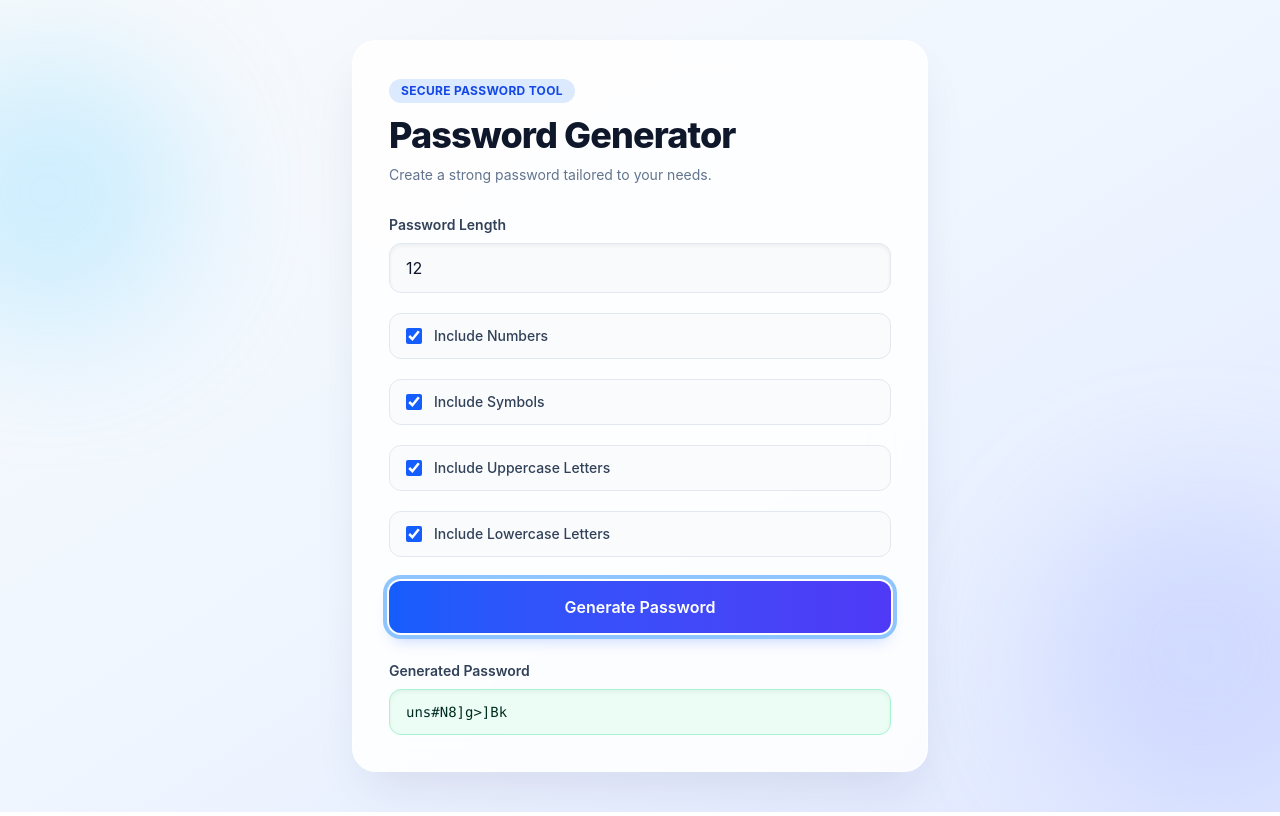
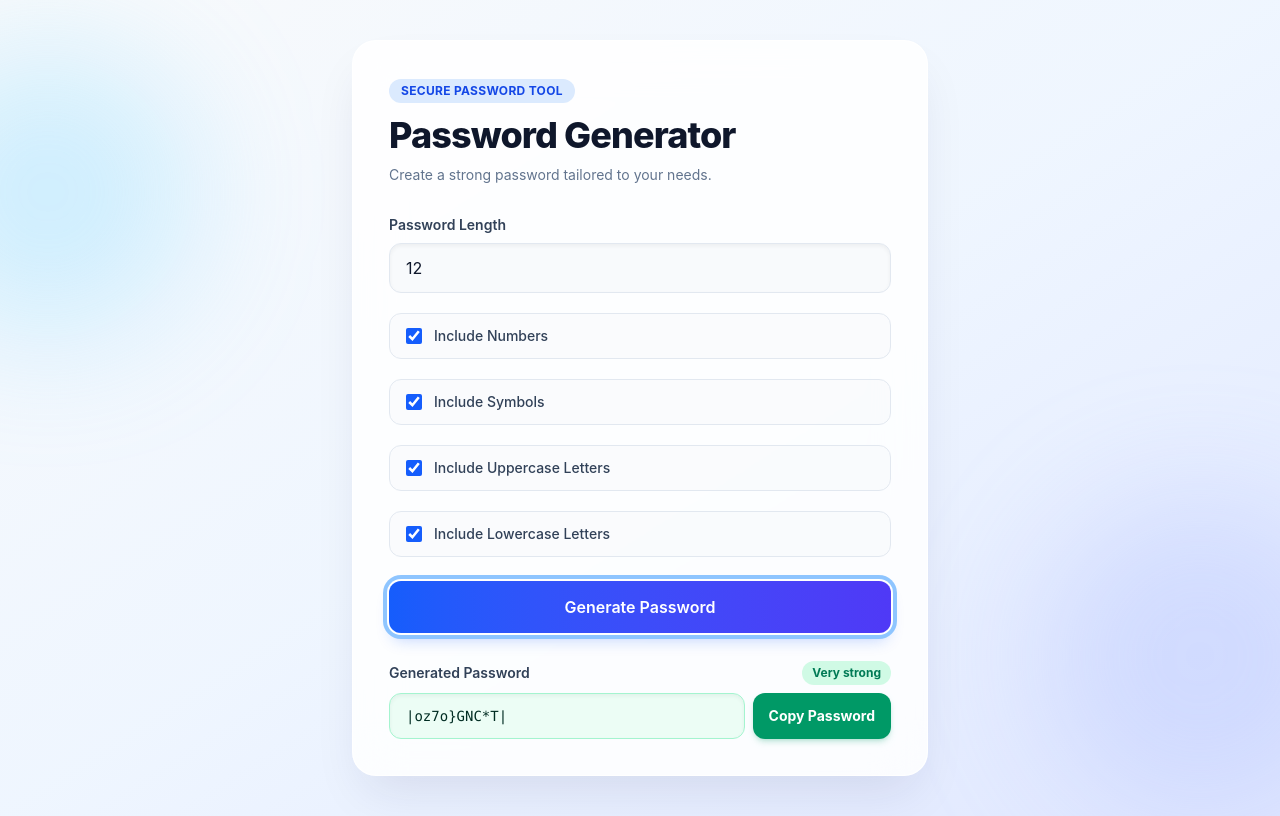
Before and after one commit to mo7732190-afk/Password-genrator, a React (Vite) app: page / in a window 1280 px wide. Both pictures are taken after a click on the button "Generate Password". Built offline with nearby package versions, Linux system fonts and the light colour scheme.

Commit message:
Added the Copy Password button

```diff
--- a/src/Components/GeneratedPassword.tsx
+++ b/src/Components/GeneratedPassword.tsx
@@ -1,6 +1,8 @@
+import { useState } from "react";
 import { usePasswordStore } from "../store";
 
 const GeneratedPassword = () => {
+    const [copyMessage, setCopyMessage] = useState("");
     const {
         length,
         setLength,
@@ -13,8 +15,17 @@ const GeneratedPassword = () => {
         includeLowercase,
         toggleLowercase,
         generatedPassword,
+        passwordStrength,
         generatePassword,
     } = usePasswordStore();
+
+    const copyPassword = async () => {
+      if (!generatedPassword) return;
+
+      await navigator.clipboard.writeText(generatedPassword);
+      setCopyMessage("Copied!");
+      window.setTimeout(() => setCopyMessage(""), 2000);
+    };
 
   return (
     <main className="relative flex min-h-screen w-full items-center justify-center overflow-hidden bg-linear-to-br from-slate-50 via-blue-50 to-indigo-100 px-4 py-10">
@@ -41,7 +52,7 @@ const GeneratedPassword = () => {
           <input
             id="password-length"
             type="number"
-            min={1}
+            min={4}
             max={128}
             value={length}
             onChange={(event) => setLength(Number(event.target.value))}
@@ -74,18 +85,38 @@ const GeneratedPassword = () => {
           Generate Password
         </button>
 
+        {passwordStrength && !generatedPassword && (
+          <p className="rounded-xl bg-amber-50 px-4 py-3 text-sm font-medium text-amber-800">
+            {passwordStrength}
+          </p>
+        )}
+
         {generatedPassword && (
           <div className="mt-2">
-            <label htmlFor="generated-password" className="mb-2 block text-sm font-semibold text-slate-700">
+            <div className="mb-2 flex items-center justify-between gap-3">
+              <label htmlFor="generated-password" className="block text-sm font-semibold text-slate-700">
                 Generated Password
               </label>
+              <span className="rounded-full bg-emerald-100 px-2.5 py-1 text-xs font-bold text-emerald-700">
+                {passwordStrength}
+              </span>
+            </div>
+            <div className="flex flex-col gap-2 sm:flex-row">
               <input
                 id="generated-password"
                 type="text"
                 value={generatedPassword}
                 readOnly
-              className="w-full rounded-xl border border-emerald-200 bg-emerald-50 px-4 py-3 font-mono text-sm text-emerald-950 shadow-inner outline-none focus:border-emerald-500 focus:ring-4 focus:ring-emerald-100"
+                className="min-w-0 flex-1 rounded-xl border border-emerald-200 bg-emerald-50 px-4 py-3 font-mono text-sm text-emerald-950 shadow-inner outline-none focus:border-emerald-500 focus:ring-4 focus:ring-emerald-100"
               />
+              <button
+                type="button"
+                onClick={copyPassword}
+                className="rounded-xl bg-emerald-600 px-4 py-3 text-sm font-bold text-white shadow-md shadow-emerald-600/20 transition hover:bg-emerald-700 focus:outline-none focus:ring-4 focus:ring-emerald-200"
+              >
+                {copyMessage || "Copy Password"}
+              </button>
+            </div>
           </div>
         )}
       </div>
--- a/src/store.ts
+++ b/src/store.ts
@@ -1,4 +1,23 @@
 import { create } from "zustand";
+
+const secureRandomIndex = (max: number) => {
+    const limit = Math.floor(0x100000000 / max) * max;
+    const randomValue = new Uint32Array(1);
+
+    do {
+        crypto.getRandomValues(randomValue);
+    } while (randomValue[0] >= limit);
+
+    return randomValue[0] % max;
+};
+
+const shuffle = (items: string[]) => {
+    for (let index = items.length - 1; index > 0; index -= 1) {
+        const randomIndex = secureRandomIndex(index + 1);
+        [items[index], items[randomIndex]] = [items[randomIndex], items[index]];
+    }
+    return items;
+};
 
 type PasswordState = {
     length: number;
@@ -7,6 +26,7 @@ type PasswordState = {
     includeUppercase: boolean;
     includeLowercase: boolean;
     generatedPassword: string;
+    passwordStrength: string;
     setLength: (length: number) => void;
     toggleNumbers: () => void;
     toggleSymbols: () => void;
@@ -25,8 +45,9 @@ export const usePasswordStore = create<PasswordState>((set) => ({
     includeUppercase: true,
     includeLowercase: true,
     generatedPassword: "",
+    passwordStrength: "",
 
-    setLength: (length) => set({ length }),
+    setLength: (length) => set({ length: Math.min(128, Math.max(4, length || 4)) }),
     toggleNumbers: () => set((state) => ({ includeNumbers: !state.includeNumbers })),
     toggleSymbols: () => set((state) => ({ includeSymbols: !state.includeSymbols })),
     toggleUppercase: () => set((state) => ({ includeUppercase: !state.includeUppercase })),
@@ -38,17 +59,36 @@ export const usePasswordStore = create<PasswordState>((set) => ({
         const uppercase = "ABCDEFGHIJKLMNOPQRSTUVWXYZ";
         const lowercase = "abcdefghijklmnopqrstuvwxyz";
 
-        let characters = "";
-        if (state.includeNumbers) characters += numbers;
-        if (state.includeSymbols) characters += symbols;
-        if (state.includeUppercase) characters += uppercase;
-        if (state.includeLowercase) characters += lowercase;
+        const selectedGroups = [
+            state.includeNumbers ? numbers : "",
+            state.includeSymbols ? symbols : "",
+            state.includeUppercase ? uppercase : "",
+            state.includeLowercase ? lowercase : "",
+        ].filter(Boolean);
 
-        let password = "";
-      for (let i=0; i < state.length; i++) {
-        password += characters[Math.floor(Math.random() * characters.length)];
-      }
+        if (selectedGroups.length === 0) {
+            return {
+                generatedPassword: "",
+                passwordStrength: "Choose at least one character type.",
+            };
+        }
 
-      return { generatedPassword: password };
+        const characters = selectedGroups.join("");
+        const passwordCharacters = selectedGroups.map(
+            (group) => group[secureRandomIndex(group.length)],
+        );
+
+        while (passwordCharacters.length < state.length) {
+            passwordCharacters.push(characters[secureRandomIndex(characters.length)]);
+        }
+
+        const password = shuffle(passwordCharacters).join("");
+        const score =
+            (state.length >= 12 ? 1 : 0) +
+            (state.length >= 16 ? 1 : 0) +
+            Math.max(0, selectedGroups.length - 1);
+        const passwordStrength = score >= 4 ? "Very strong" : score >= 3 ? "Strong" : "Good";
+
+      return { generatedPassword: password, passwordStrength };
         }),
     }));
```
Lines whose indentation alone changed are shown as unchanged.
